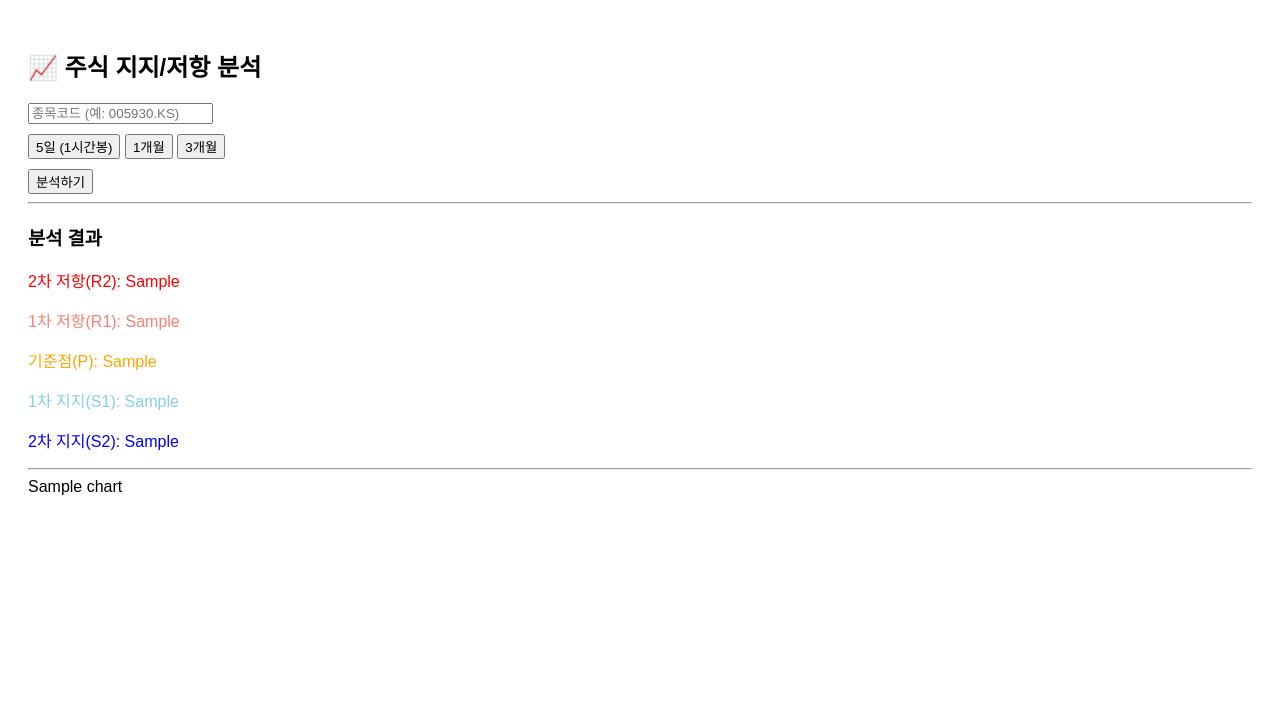
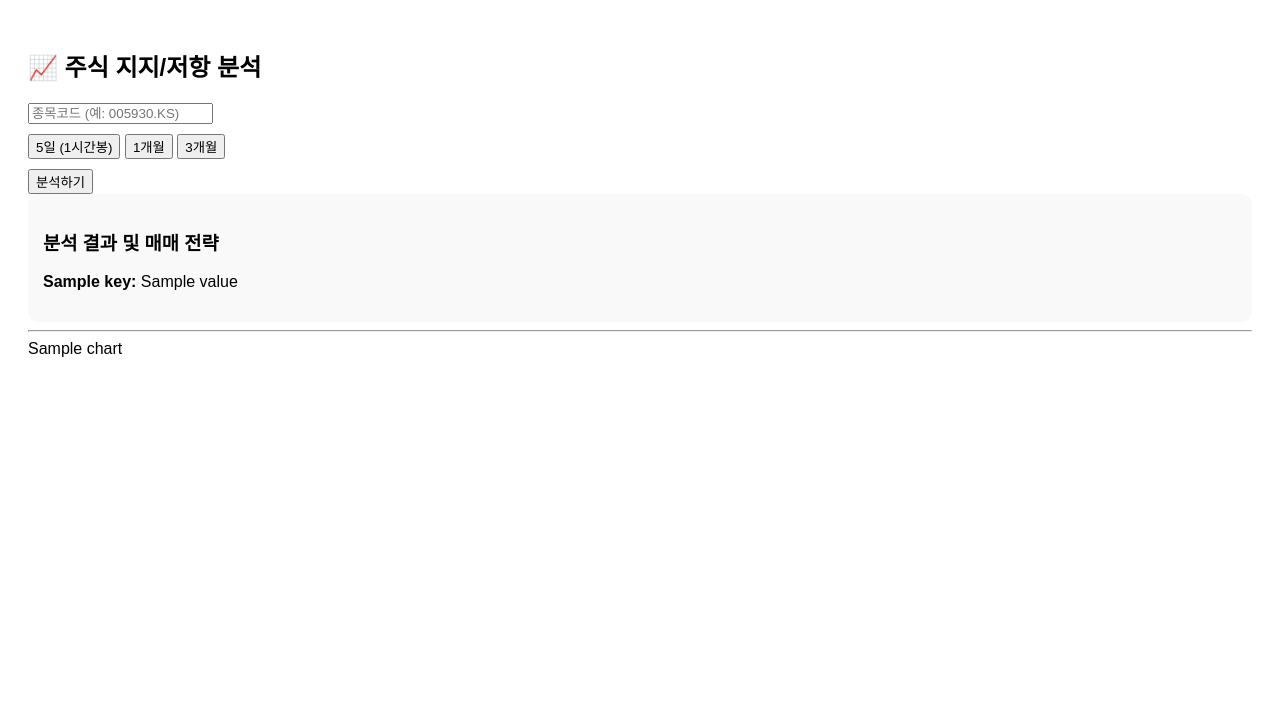
Before and after one commit to parkjunprize-ctrl/stock-analysis-app, a Flask app: template templates/index.html in a window 1280 px wide. Shown: the top 710 px of the page. After the commit the page ends 357 px from the top, so only its background shows below. Run offline with Flask 3, Linux system fonts and the light colour scheme; the template is opened without the code that fills it: most values are stand-ins (such as "Sample title", 1, 10 or a date in 2020).

Commit message:
add trading signals

```diff
--- a/app.py
+++ b/app.py
@@ -13,28 +13,30 @@ def get_analysis_data(ticker, period):
     if df is None or df.empty:
         return None, None
 
-    # 1. Swing High/Low 계산 (단기/중기 매물대)
-    df['High20'] = df['High'].rolling(window=20).max()
-    df['Low20'] = df['Low'].rolling(window=20).min()
-    df['High60'] = df['High'].rolling(window=60).max()
-    df['Low60'] = df['Low'].rolling(window=60).min()
+    current = df['Close'].iloc[-1]
 
-    # 2. VWAP 계산 (거래량 가중 평균 가격)
-    df['VWAP'] = (df['Close'] * df['Volume']).cumsum() / df['Volume'].cumsum()
+    # 지지/저항 계산
+    r2 = df['High'].rolling(60).max().iloc[-1]
+    r1 = df['High'].rolling(20).max().iloc[-1]
+    vwap = (df['Close'] * df['Volume']).sum() / df['Volume'].sum()
+    s1 = df['Low'].rolling(20).min().iloc[-1]
+    s2 = df['Low'].rolling(60).min().iloc[-1]
 
-    # 마지막 데이터 기준 지표 추출
-    r2 = df['High60'].iloc[-1]
-    r1 = df['High20'].iloc[-1]
-    vwap = df['VWAP'].iloc[-1]
-    s1 = df['Low20'].iloc[-1]
-    s2 = df['Low60'].iloc[-1]
+    # 매매 전략 로직
+    signal = ""
+    if current <= s1 * 1.01: # 1차 지지선 근처
+        signal = "매수 고려 (1차 지지선 반등 확인)"
+    elif current >= r1 * 0.99: # 1차 저항선 근처
+        signal = "매도 고려 (1차 저항선 돌파 실패 시)"
+    else:
+        signal = "관망 (추세 확인 중)"
 
     levels = {
         "2차 저항(R2)": r2, "1차 저항(R1)": r1,
-        "VWAP(중요선)": vwap, "1차 지지(S1)": s1, "2차 지지(S2)": s2
+        "VWAP": vwap, "1차 지지(S1)": s1, "2차 지지(S2)": s2,
+        "매매전략": signal
     }
     return df, levels
-
 def get_chart_html(df, levels, ticker):
     fig = go.Figure()
 
--- a/templates/index.html
+++ b/templates/index.html
@@ -17,13 +17,12 @@
     </form>
 
     {% if data %}
-        <hr>
-        <h3>분석 결과</h3>
-        <p style="color:red">2차 저항(R2): {{ data.R2 }}</p>
-        <p style="color:salmon">1차 저항(R1): {{ data.R1 }}</p>
-        <p style="color:orange">기준점(P): {{ data.P }}</p>
-        <p style="color:skyblue">1차 지지(S1): {{ data.S1 }}</p>
-        <p style="color:blue">2차 지지(S2): {{ data.S2 }}</p>
+      <div style="background: #f9f9f9; padding: 15px; border-radius: 10px;">
+        <h3>분석 결과 및 매매 전략</h3>
+        {% for key, value in data.items() %}
+          <p><strong>{{ key }}:</strong> {{ value }}</p>
+        {% endfor %}
+      </div>
     {% endif %}
 
     {% if chart %}
```
